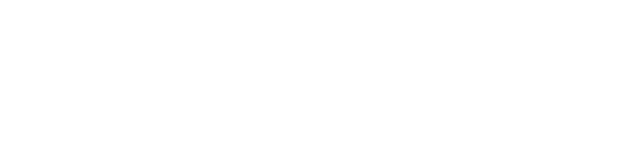
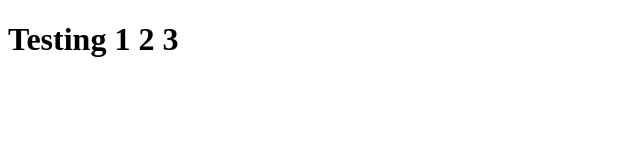
Before and after one commit to eryk0004/TestVST, a plain HTML site: page index.html in a window 1280 px wide. Shown: the whole page, without its empty margins (0-640 px from the left). Drawn offline with Linux system fonts and the light colour scheme.

Commit message:
H1 testing

```diff
--- a/index.html
+++ b/index.html
@@ -6,5 +6,7 @@
     <meta name="viewport" content="width=device-width, initial-scale=1.0" />
     <title>VisualStudioTesting</title>
   </head>
-  <body></body>
+  <body>
+    <h1>Testing 1 2 3</h1>
+  </body>
 </html>
```
